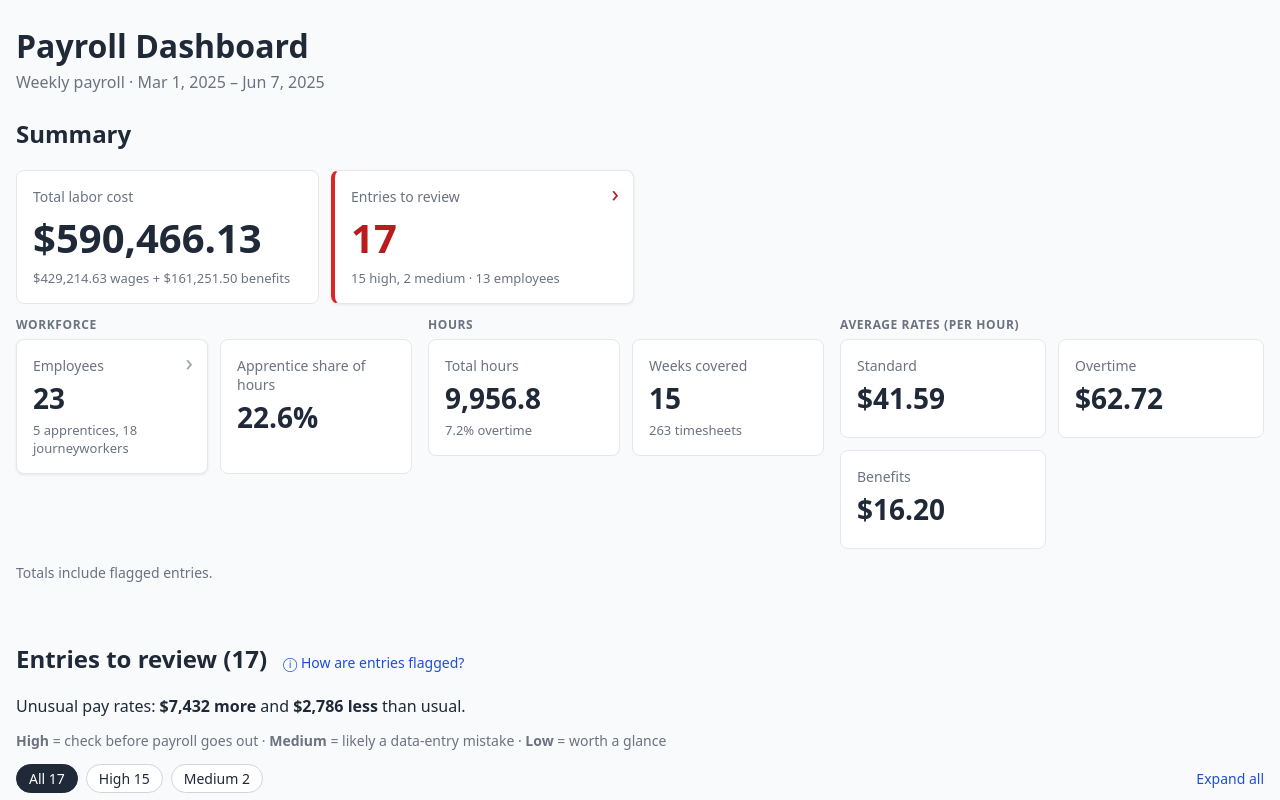
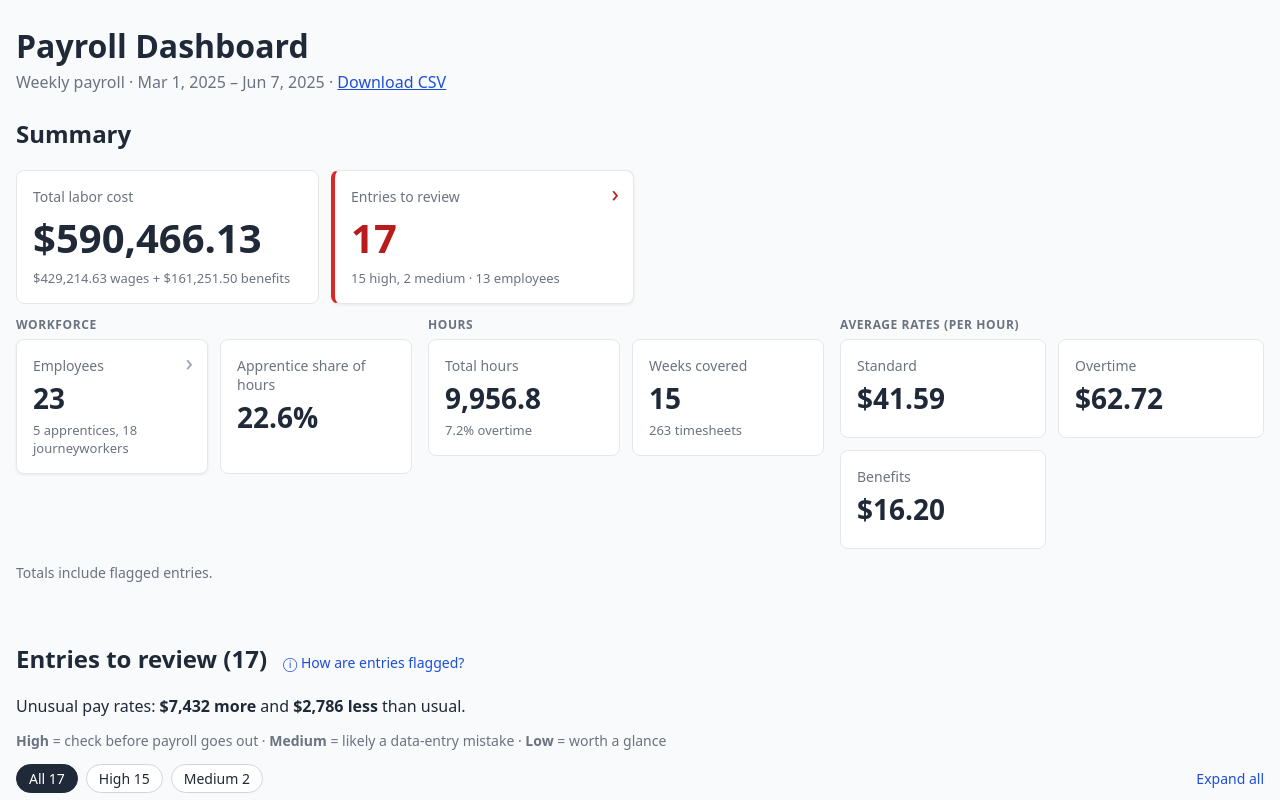
Before and after one commit to mariams98/Payroll-Dashboard, a React (Vite) app: page / in a window 1280 px wide. Shown: the top 800 px of the page. Built offline with nearby package versions, Linux system fonts and the light colour scheme.

Commit message:
Added download CSV link to header

```diff
--- a/src/App.tsx
+++ b/src/App.tsx
@@ -49,7 +49,11 @@ function App() {
         <h1>Payroll Dashboard</h1>
         {data && data.recordCount > 0 && (
           <p className="subtitle">
-            Weekly payroll · {formatDate(data.summary.firstWeek)} – {formatDate(data.summary.lastWeek)}
+            Weekly payroll · {formatDate(data.summary.firstWeek)} – {formatDate(data.summary.lastWeek)} ·{' '}
+            {/* The source file, so the "line N of the CSV file" references in entries can be looked up. */}
+            <a href={`${import.meta.env.BASE_URL}payroll_data.csv`} download>
+              Download CSV
+            </a>
           </p>
         )}
       </header>
--- a/src/index.css
+++ b/src/index.css
@@ -22,6 +22,10 @@ h1 {
 .subtitle {
   margin: 4px 0 0;
   color: #6b7280;
+}
+
+.subtitle a {
+  color: #1d4ed8;
 }
 
 /* Hidden on screen but still read by screen readers. */
```
Also changed, not shown: 1 other file (tests, documents, lock files or other folders).
